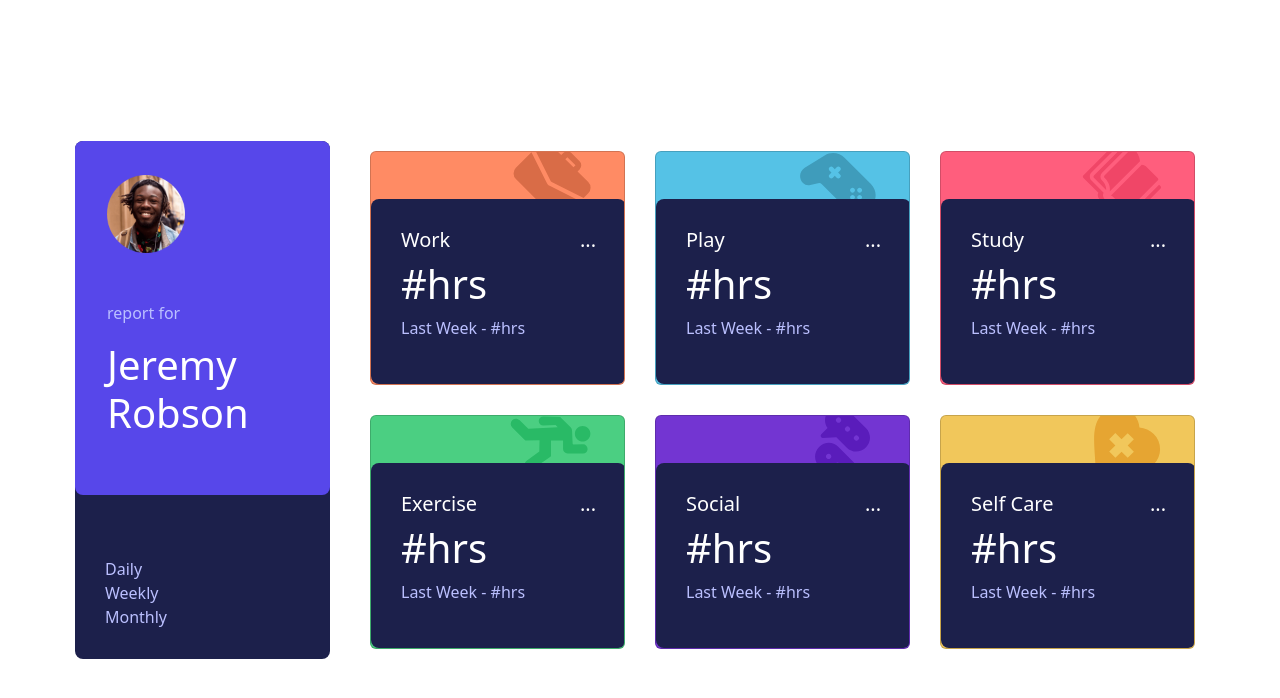
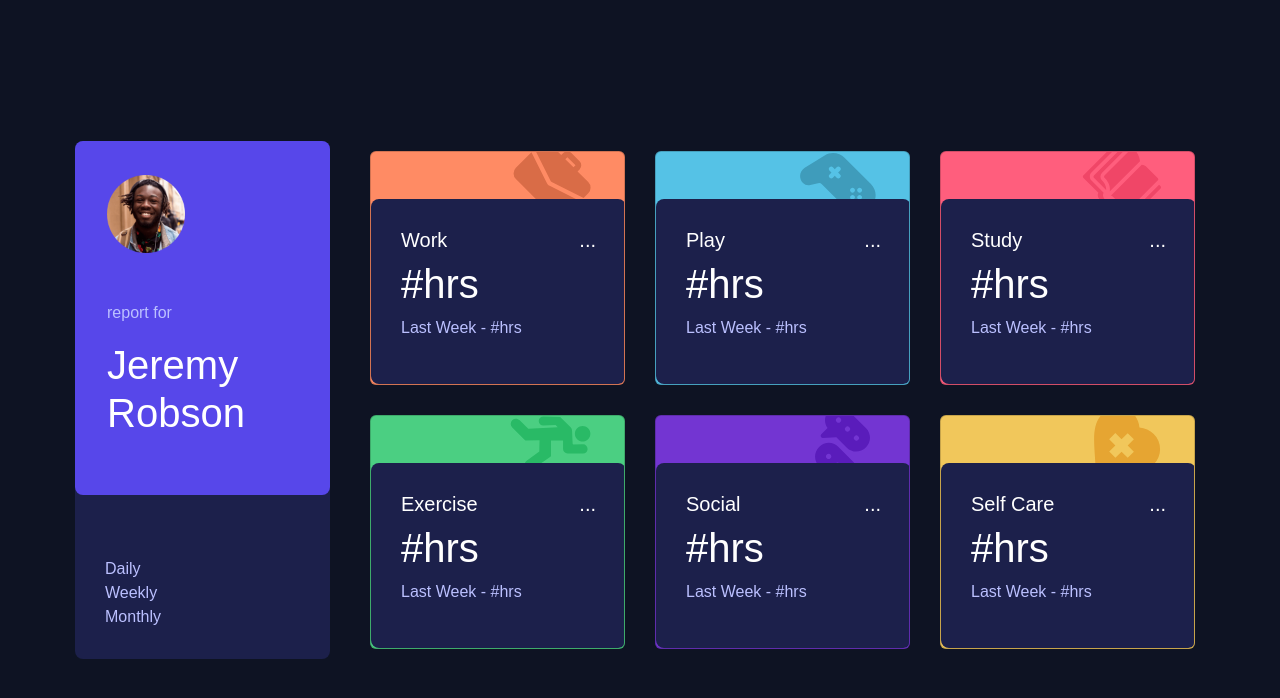
Before and after one commit to ADSZ42/Time-Tracking, a plain HTML site: page index.html in a window 1280 px wide. Drawn offline with nearby package versions, Linux system fonts and the light colour scheme.

Commit message:
Last part

```diff
--- a/styles/style.css
+++ b/styles/style.css
@@ -1,3 +1,10 @@
+body{
+  background-color: #0E1323 !important;
+  font-family: 'Rubik', sans-serif !important;
+}
+
+@import url('https://fonts.googleapis.com/css2?family=Rubik:ital,wght@0,300..900;1,300..900&display=swap');
+
 .grid-container {
   display: grid;
   grid-template-columns: auto 1fr;
```
Also changed, not shown: 1 other file.
